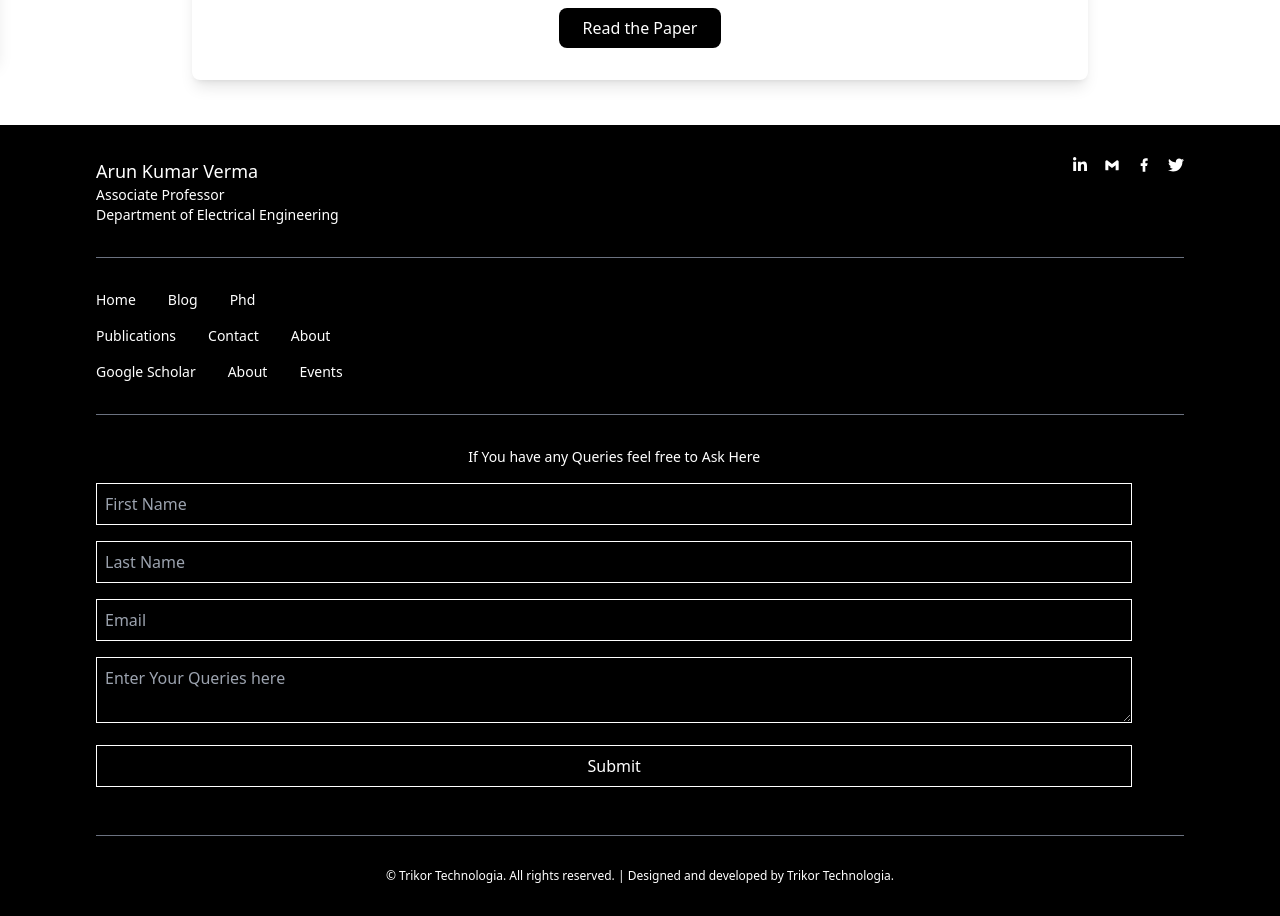
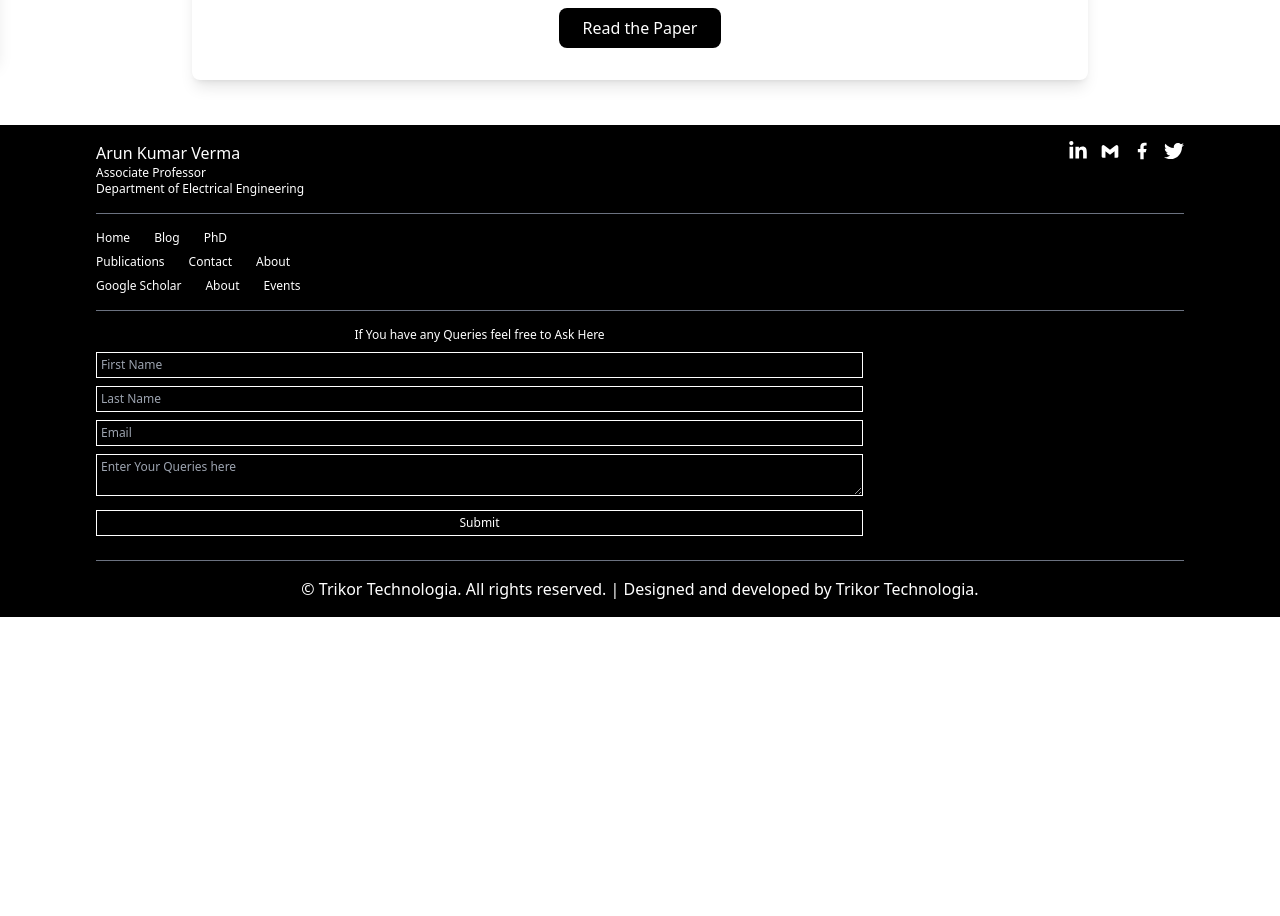
Before and after one commit to devagya-rattan/Professor-Portfolio, a React (Create React App) app in the folder professor-portfolio/: page /publications in a window 1280 px wide. Shown: the part 740-1656 px from the top of the page. After the commit the page ends 1357 px from the top, so only its background shows below. Built offline with nearby package versions, Linux system fonts and the light colour scheme.

Commit message:
profile and about made sexy as fuck....

```diff
--- a/professor-portfolio/src/components/Footer/footer.jsx
+++ b/professor-portfolio/src/components/Footer/footer.jsx
@@ -7,102 +7,104 @@ import { Link } from 'react-router-dom';
 
 const Footer = () => {
   return (
-    <footer className="bg-black text-white py-8 px-4 lg:px-24">
+    <footer className="bg-black text-white py-4 px-4 lg:px-24 min-h-[20vh] flex flex-col justify-between">
       <div className="lg:flex lg:justify-between">
         {/* Contact Info */}
-        <div className="mb-8 lg:mb-0">
-          <h3 className="text-lg">Arun Kumar Verma</h3>
-          <p className="text-sm">Associate Professor</p>
-          <p className="text-sm">Department of Electrical Engineering</p>
+        <div className="mb-4 lg:mb-0">
+          <h3 className="text-base">Arun Kumar Verma</h3>
+          <p className="text-xs">Associate Professor</p>
+          <p className="text-xs">Department of Electrical Engineering</p>
         </div>
 
+        <hr className="border-gray-500 my-4" />
+
         {/* Social Media Icons */}
-        <div className="flex justify-center space-x-4 mb-8 lg:mb-0">
+        <div className="flex justify-center space-x-3 mb-4 lg:mb-0">
           <a href="">
-            <FaLinkedinIn className="hieght-width text-white hover:opacity-40" />
+            <FaLinkedinIn className="h-5 w-5 text-white hover:opacity-40" />
           </a>
           <a href="">
-            <BiLogoGmail className="hieght-width hover:opacity-40" />
+            <BiLogoGmail className="h-5 w-5 hover:opacity-40" />
           </a>
           <a href="">
-            <RiFacebookFill className="hieght-width text-white hover:opacity-40" />
+            <RiFacebookFill className="h-5 w-5 text-white hover:opacity-40" />
           </a>
           <a href="">
-            <FaTwitter className="hieght-width text-white hover:opacity-40" />
+            <FaTwitter className="h-5 w-5 text-white hover:opacity-40" />
           </a>
         </div>
       </div>
 
-      <hr className="border-gray-500 my-8" />
+      <hr className="border-gray-500 my-4" />
 
       {/* Navigation Links */}
-      <div className="lg:flex lg:flex-col lg:items-start lg:space-y-4">
-        <div className="flex justify-center space-x-8 mb-4 lg:mb-0">
-          <a href="/home" className="text-sm">
+      <div className="lg:flex lg:flex-col lg:items-start lg:space-y-2">
+        <div className="flex justify-center space-x-6 mb-2 lg:mb-0">
+          <Link to="/home" className="text-xs">
             Home
-          </a>
-          <a href="/blog" className="text-sm">
+          </Link>
+          <Link to="/blog" className="text-xs">
             Blog
-          </a>
-          <a href="/phd" className="text-sm">
-            Phd
-          </a>
+          </Link>
+          <Link to="/phd" className="text-xs">
+            PhD
+          </Link>
         </div>
-        <div className="flex justify-center space-x-8 mb-4 lg:mb-0">
-          <a href="/publications" className="text-sm">
+        <div className="flex justify-center space-x-6 mb-2 lg:mb-0">
+          <Link to="/publications" className="text-xs">
             Publications
-          </a>
-          <a href="/contact" className="text-sm">
+          </Link>
+          <Link to="/contact" className="text-xs">
             Contact
-          </a>
-          <a href="/about" className="text-sm">
+          </Link>
+          <Link to="/about" className="text-xs">
             About
-          </a>
+          </Link>
         </div>
-        <div className="flex justify-center space-x-8">
-          <a href="/google-scholar" className="text-sm">
+        <div className="flex justify-center space-x-6">
+          <Link to="/google-scholar" className="text-xs">
             Google Scholar
-          </a>
-          <a href="/about" className="text-sm">
+          </Link>
+          <Link to="/about" className="text-xs">
             About
-          </a>
-          <a href="/events" className="text-sm">
+          </Link>
+          <Link to="/events" className="text-xs">
             Events
-          </a>
+          </Link>
         </div>
       </div>
 
-      <hr className="border-gray-500 my-8" />
+      <hr className="border-gray-500 my-4" />
 
       {/* Query Form */}
       <div className="lg:flex lg:justify-between">
-        <div className="mb-4">
-          <p className="text-center text-sm mb-4">
+        <div className="mb-2">
+          <p className="text-center text-xs mb-2">
             If You have any Queries feel free to Ask Here
           </p>
-          <form className="space-y-4">
+          <form className="space-y-2">
             <input
               type="text"
               placeholder="First Name"
-              className="w-full p-2 bg-black border border-white text-white"
+              className="w-full p-1 bg-black border border-white text-white text-xs"
             />
             <input
               type="text"
               placeholder="Last Name"
-              className="w-full p-2 bg-black border border-white text-white"
+              className="w-full p-1 bg-black border border-white text-white text-xs"
             />
             <input
               type="email"
               placeholder="Email"
-              className="w-full p-2 bg-black border border-white text-white"
+              className="w-full p-1 bg-black border border-white text-white text-xs"
             />
             <textarea
               placeholder="Enter Your Queries here"
-              className="w-full p-2 bg-black border border-white text-white"
+              className="w-full p-1 bg-black border border-white text-white text-xs"
             ></textarea>
             <button
               type="submit"
-              className="w-full p-2 border border-white hover:bg-white hover:text-black"
+              className="w-full p-1 border border-white hover:bg-white hover:text-black text-xs"
             >
               Submit
             </button>
@@ -110,10 +112,10 @@ const Footer = () => {
         </div>
       </div>
 
-      <hr className="border-gray-500 my-8" />
+      <hr className="border-gray-500 my-4" />
 
       {/* Footer Credits */}
-      <div className="text-center text-xs">
+      <div className="text-center text-xxs">
         © Trikor Technologia. All rights reserved. | Designed and developed by
         Trikor Technologia.
       </div>
--- a/professor-portfolio/src/components/Navbar/navbar.jsx
+++ b/professor-portfolio/src/components/Navbar/navbar.jsx
@@ -28,6 +28,7 @@ function Navbar() {
       document.removeEventListener("click", handleOutsideClick);
     };
   }, [isOpen]);
+
 
   return (
     <>
@@ -60,12 +61,18 @@ function Navbar() {
         >
           <div className="flex flex-col items-start p-6 gap-4">
             {/* Mobile Links */}
-            <Link className="roberto text-base font-bold hover:opacity-40" to="/" onClick={toggle}>Home</Link>
+           <Link className="roberto text-base font-bold hover:opacity-40" to="/" onClick={toggle}>Home</Link>
+            <div className="my-2 h-px bg-black w-full" />
             <Link className="roberto text-base font-bold hover:opacity-40" to="/blog" onClick={toggle}>Blog</Link>
+            <div className="my-2 h-px bg-black w-full" />
             <Link className="roberto text-base font-bold hover:opacity-40" to="/blog" onClick={toggle}>Phd/Interns</Link>
+            <div className="my-2 h-px bg-black w-full" />
             <Link className="roberto text-base font-bold hover:opacity-40" to="/publications" onClick={toggle}>Publishments</Link>
+            <div className="my-2 h-px bg-black w-full" />
             <Link className="roberto text-base font-bold hover:opacity-40" to="/blog" onClick={toggle}>Contact us</Link>
+            <div className="my-2 h-px bg-black w-full" />
             <Link className="roberto text-base font-bold hover:opacity-40" to="/about" onClick={toggle}>About Me</Link>
+            <div className="my-2 h-px bg-black w-full" />
           </div>
         </div>
 
--- /dev/null
+++ b/professor-portfolio/src/components/Profile/Profile.css
@@ -0,0 +1,3 @@
+.texting{
+    font-family: 'Source Serif Pro', serif;
+}
```
Also changed, not shown: professor-portfolio/src/components/About/about.jsx (+17 -13 lines), professor-portfolio/src/components/Profile/Profile.jsx (+19 -18 lines).
